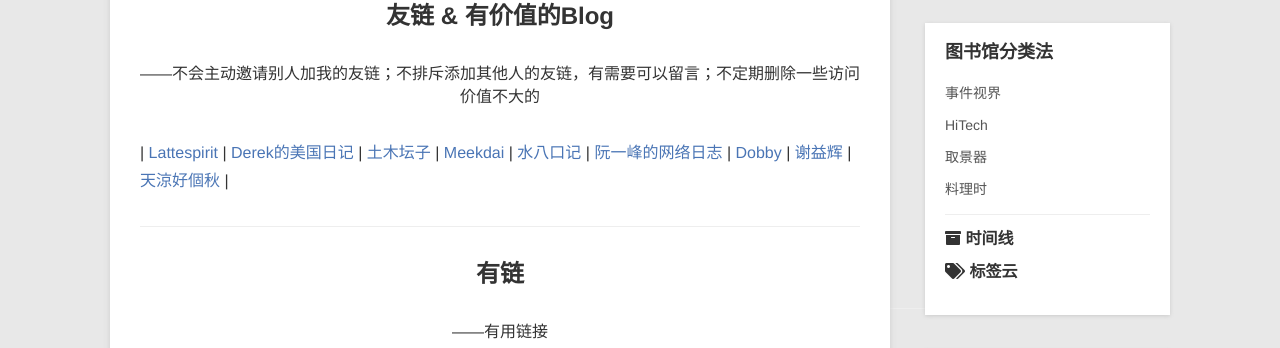
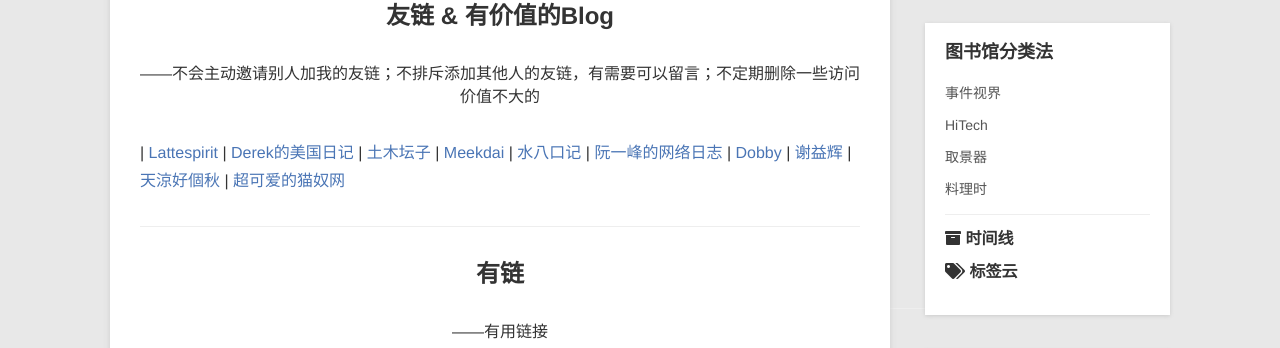
Before and after one commit to LanternD/lanternd.github.io, a Jekyll site: the page built from guestbook/index.md, in a window 1280 px wide. Shown: the part 242-590 px from the top of the page. Built offline with Jekyll 4.4.1, drawn with Linux system fonts in a browser that asks for light colours; nearby versions of some CDN libraries; comment, search, counter and statistics services are not loaded.

Commit message:
update guestbook
add http://mao.nu

```diff
--- a/guestbook/index.md
+++ b/guestbook/index.md
@@ -12,7 +12,7 @@ id: guestbook
 <p><center><strong><font size="5">友链 & 有价值的Blog</font></strong></center></p>
 <p></p><center>——不会主动邀请别人加我的友链；不排斥添加其他人的友链，有需要可以留言；不定期删除一些访问价值不大的</center><p></p>
 
-\| [Lattespirit](http://www.lattespirit.com/) \| [Derek的美国日记](http://cn.derekyang.us/) \| [土木坛子](https://tumutanzi.com/) \| [Meekdai](http://meekdai.com/) \| [水八口记](https://shuiba.co/) \| [阮一峰的网络日志](http://www.ruanyifeng.com/blog/) \| [Dobby](https://dobby.me) \| [谢益辉](https://yihui.name/cn/) \| [天涼好個秋](https://stray.love/?status=loaded) \|
+\| [Lattespirit](http://www.lattespirit.com/) \| [Derek的美国日记](http://cn.derekyang.us/) \| [土木坛子](https://tumutanzi.com/) \| [Meekdai](http://meekdai.com/) \| [水八口记](https://shuiba.co/) \| [阮一峰的网络日志](http://www.ruanyifeng.com/blog/) \| [Dobby](https://dobby.me) \| [谢益辉](https://yihui.name/cn/) \| [天涼好個秋](https://stray.love/?status=loaded) \| [超可爱的猫奴网](http://mao.nu)
 
 ------
 
```
